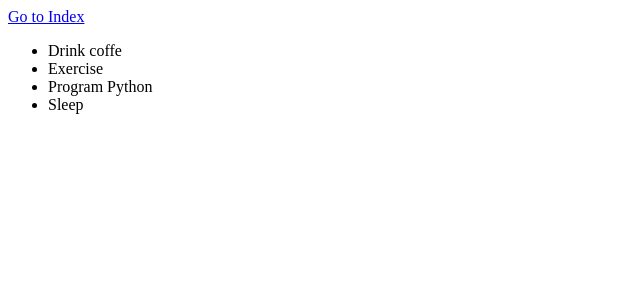
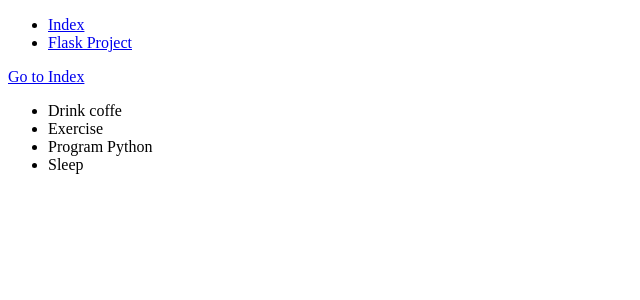
Before and after one commit to terracing/tasks, a Flask app: page /hello in a window 1280 px wide. Shown: the top 300 px of the page, without its empty margins (0-640 px from the left). Run offline with Flask 2, Linux system fonts and the light colour scheme.

Commit message:
Create navbar component

```diff
--- a/templates/base.html
+++ b/templates/base.html
@@ -7,6 +7,9 @@
     <title>{% block title %}To Do List with Flask{% endblock %}</title>
 </head>
 <body>
+    <header>
+        {% include "navbar.html" %}
+    </header>
     {% block content %}
     {% endblock %}
 </body>
--- /dev/null
+++ b/templates/navbar.html
@@ -0,0 +1,6 @@
+<nav>
+    <ul>
+        <li><a href="{{ url_for('index') }}">Index</a></li>
+        <li><a href="https://flask.palletsprojects.com/en/2.0.x/" target="_blank">Flask Project</a></li>
+    </ul>
+</nav>
```
